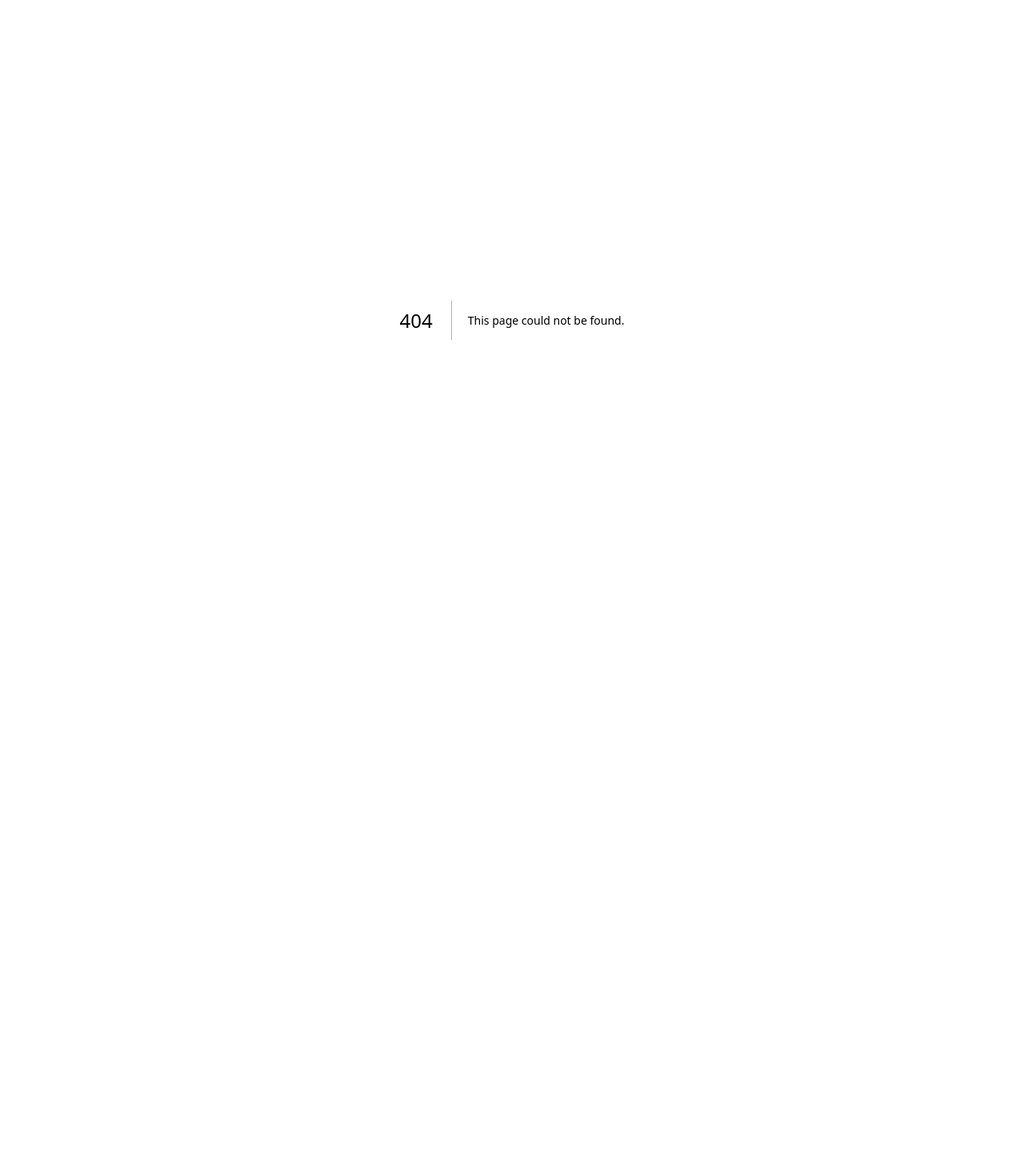
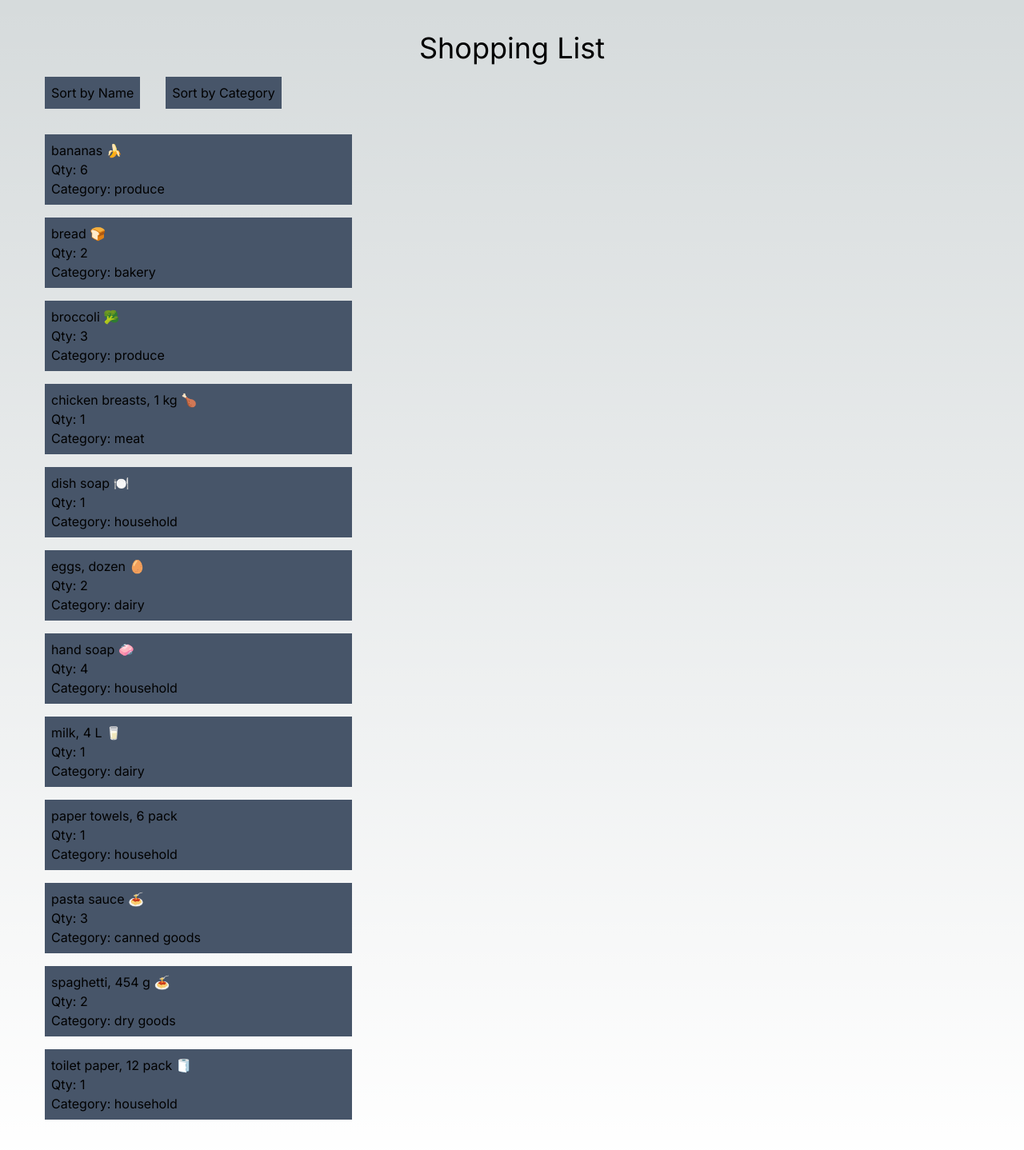
Before and after one commit to Malkos316/cprg306-assignments, a Next.js app: page /week6 in a window 1280 px wide. Before the commit this address had no page. Shown: the top 1438 px of the page at 80% size. Before the commit the page ends 800 px from the top, so only its background shows below. Built offline with nearby package versions, Linux system fonts and the light colour scheme.

Commit message:
Setup for week 6 assignment
Information copied from weeks 4 and 5.

```diff
--- /dev/null
+++ b/app/week6/item-list.js
@@ -0,0 +1,42 @@
+"use client";
+
+//Item List Component
+import { useState } from "react";
+import Item from "./item";
+import ItemsData from "./items.json";
+
+//Sort Function
+export default function sort(){
+    const [sortby, setSortBy] = useState("name"); //state variable named sortby, setter function named setSortBy, and initial value of "name"
+    //Use JavaScript's sort function to sort the items array based on the sortBy state variable.
+
+    switch(sortby) {
+        case "name":
+            ItemsData.sort((a,b) => a.name.localeCompare(b.name));
+            break;
+        case "category":
+            ItemsData.sort((a,b) => a.category.localeCompare(b.category));
+            break;
+        default:
+            break;
+    }
+
+    return(
+        <>
+        <div className=" flex flex-row">
+            <button className="p-2 m-4 bg-slate-600" onClick={() => setSortBy("name")}>Sort by Name</button>
+            <button className="p-2 m-4 bg-slate-600" onClick={() => setSortBy("category")}>Sort by Category</button>
+        </div>
+        <div>
+            <ul>
+                {ItemsData.map((item) => (
+                    <li className=" bg-slate-600 max-w-sm p-2 m-4" key = {item.id}>
+                        <h2> {item.name}</h2>
+                        <p>Qty: {item.quantity}</p>
+                        <p>Category: {item.category}</p>
+                    </li>))}
+            </ul>
+        </div>
+        </>
+    )
+}
--- /dev/null
+++ b/app/week6/item.js
@@ -0,0 +1,17 @@
+export default function Item({name, quantity, category}) {
+    return (
+        <div className="border-1 max-w-sm m-2 p-2">
+            <li>
+                <h2 className="text-xl font-bold ">
+                    {name}
+                </h2>
+                <p>
+                    Qty: {quantity}
+                </p>
+                 <p>
+                    Aisle: {category}
+                </p>
+            </li>
+        </div>
+    );
+}
--- /dev/null
+++ b/app/week6/items.json
@@ -0,0 +1,74 @@
+[
+    {
+      "id": "1h2GJKH12gkHG31h1H",
+      "name": "milk, 4 L 🥛",
+      "quantity": 1,
+      "category": "dairy"
+    },
+    {
+      "id": "2KJH3k2j3H1k2J3K1H",
+      "name": "bread 🍞",
+      "quantity": 2,
+      "category": "bakery"
+    },
+    {
+      "id": "3h2KJH3k2j3H1k2J3",
+      "name": "eggs, dozen 🥚",
+      "quantity": 2,
+      "category": "dairy"
+    },
+    {
+      "id": "4k2J3K1H2GJKH12gk",
+      "name": "bananas 🍌",
+      "quantity": 6,
+      "category": "produce"
+    },
+    {
+      "id": "5H1h1H2KJH3k2j3H",
+      "name": "broccoli 🥦",
+      "quantity": 3,
+      "category": "produce"
+    },
+    {
+      "id": "6H1k2J3K1H2GJKH1",
+      "name": "chicken breasts, 1 kg 🍗",
+      "quantity": 1,
+      "category": "meat"
+    },
+    {
+      "id": "7gkHG31h1H2KJH3k",
+      "name": "pasta sauce 🍝",
+      "quantity": 3,
+      "category": "canned goods"
+    },
+    {
+      "id": "8j3H1k2J3K1H2GJK",
+      "name": "spaghetti, 454 g 🍝",
+      "quantity": 2,
+      "category": "dry goods"
+    },
+    {
+      "id": "9H12gkHG31h1H2KJ",
+      "name": "toilet paper, 12 pack 🧻",
+      "quantity": 1,
+      "category": "household"
+    },
+    {
+      "id": "10H3k2j3H1k2J3K1",
+      "name": "paper towels, 6 pack",
+      "quantity": 1,
+      "category": "household"
+    },
+    {
+      "id": "11k2J3K1H2GJKH12",
+      "name": "dish soap 🍽️",
+      "quantity": 1,
+      "category": "household"
+    },
+    {
+      "id": "12GJKH12gkHG31h1",
+      "name": "hand soap 🧼",
+      "quantity": 4,
+      "category": "household"
+    }
+  ]
--- /dev/null
+++ b/app/week6/new-item.js
@@ -0,0 +1,82 @@
+"use client";
+
+import { useState } from "react";
+
+export default function NewItem() {
+    const [name, setName] = useState("");
+    const [quantity, setQuantity] = useState(1);
+    const [category, setCategory] = useState("produce");
+    const [eventCreated, setItemCreated] = useState(false);
+
+    const handleSubmit = (event) => {
+        event.preventDefault();
+
+        const newItem = {
+            name,
+            quantity,
+            category,
+        };
+
+        console.log(newItem);
+
+        setItemCreated(true);
+
+        setName("fake name");
+        setQuantity(1);
+        setCategory("produce");
+
+        setItemCreated(false);
+    };
+
+    const handleNameChange = (event) => {
+        setName(event.target.value);
+    };
+
+    const handleQuantityChange = (event) => {
+        setQuantity(event.target.value);
+    };
+
+    const handleCategoryChange = (event) => {
+        setCategory(event.target.value);
+    };
+
+    return (
+        <main className="flex justify-center">
+            <form  className=" text-black bg-slate-700 p-4 m-4 max-w-sm w-full rounded-lg">
+                <div className="mb-2">
+                    <input className=" p-2 rounded-lg w-full"
+                    type="text"
+                    placeholder="Item Name"
+                    value={name}
+                    required=""
+                    onChange={handleNameChange}/>
+                </div>
+                <div className="mb-4 flex justify-between">
+                    <input className="w-20 p-2 rounded-lg"
+                    type="number"
+                     min={1}
+                     max={99}
+                     value={quantity}
+                     required=""
+                     onChange={handleQuantityChange}/>
+                    <select className="rounded-lg p-2"
+                    value={category}
+                    required=""
+                    onChange={handleCategoryChange}>
+                        <option value="produce">Produce</option>
+                        <option value="dairy">Dairy</option>
+                        <option value="meat">Meat</option>
+                        <option value="bakery">Bakery</option>
+                        <option value="canned goods">Canned Goods</option>
+                        <option value="dry goods">Dry Goods</option>
+                        <option value="household">Household</option>
+                    </select>
+                </div>
+                <div>
+                    <button className="bg-white rounded-lg w-full p-2 hover:bg-amber-500"
+                    type="submit">Add to List</button>
+                </div>
+            </form>
+        </main>
+    );
+}
--- /dev/null
+++ b/app/week6/page.js
@@ -0,0 +1,12 @@
+import ItemList from "./item-list";
+
+export default function Page() {
+    return (
+      <main className="p-10">
+        <h1 className=" flex flex-col items-center text-4xl font-thick">
+          Shopping List
+        </h1>
+        <ItemList />
+      </main>
+    )
+      }
```
